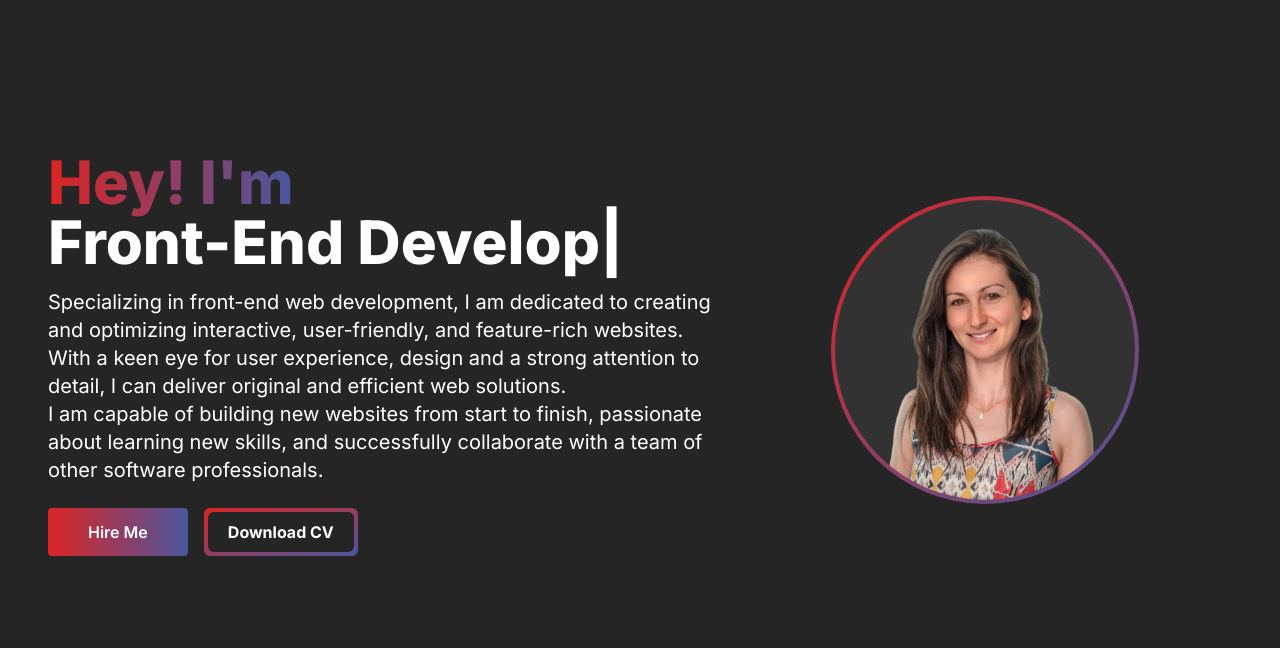
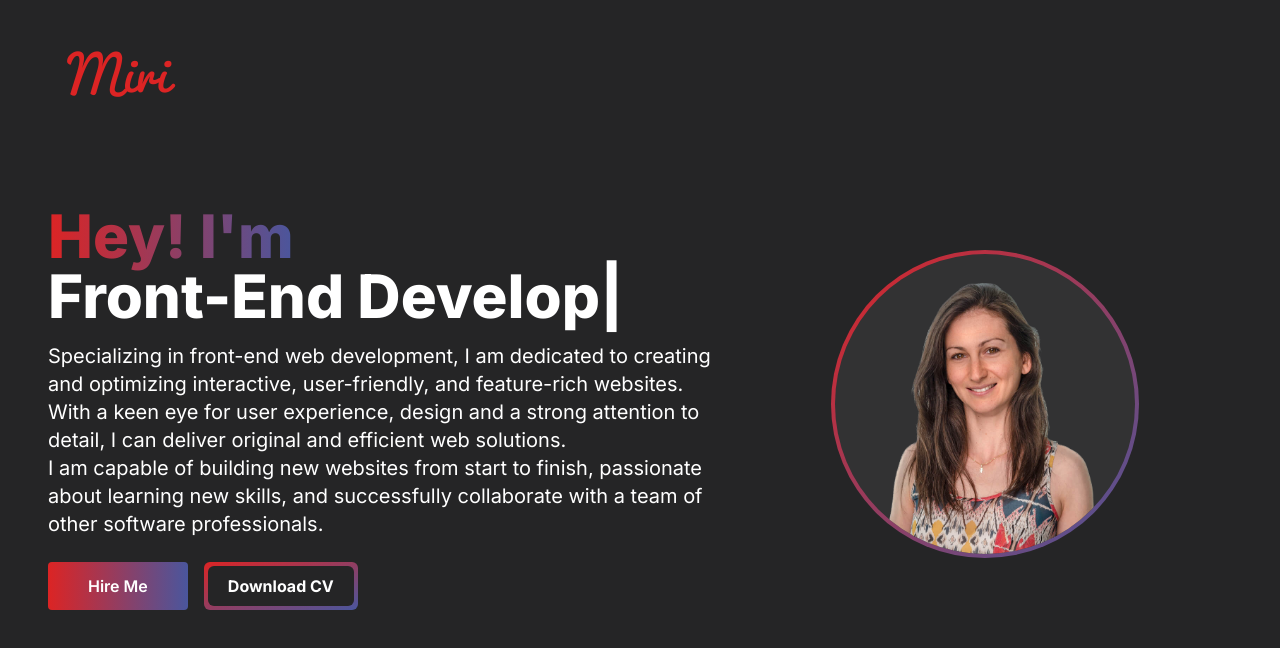
Before and after one commit to mirimar8/portfolio, a Next.js app in the folder portfolio/: page / in a window 1280 px wide. Shown: the top 648 px of the page. Built offline with nearby package versions, Linux system fonts and the light colour scheme.

Commit message:
Add a logo and a nav bar

```diff
--- /dev/null
+++ b/portfolio/app/components/NavLink.jsx
@@ -0,0 +1,13 @@
+import React from 'react'
+import Link from 'next/link'
+
+const NavLink = ({href,title}) => {
+  return (
+    <Link href={href}
+    className="">
+        {title}
+    </Link>
+  )
+}
+
+export default NavLink
--- /dev/null
+++ b/portfolio/app/components/Navbar.jsx
@@ -0,0 +1,29 @@
+import React from "react";
+import Link from "next/link";
+import Image from "next/image";
+import NavLink from "./Navlink";
+
+const Navbar = () => {
+  return (
+    <nav>
+      <div className="flex flex-wrap items-center justify-between mx-auto px-10">
+        <Link href={"/"}>
+          <Image
+            src="/images/logo.png"
+            alt="Miri logo"
+            width={150}
+            height={150}
+          />
+        </Link>
+        <div>
+            <ul>
+                <li></li>
+            </ul>
+
+        </div>
+      </div>
+    </nav>
+  );
+};
+
+export default Navbar;
--- a/portfolio/app/page.js
+++ b/portfolio/app/page.js
@@ -1,8 +1,10 @@
 import HeroSection from "./components/HeroSection";
+import Navbar from "./components/Navbar";
 export default function Home() {
   return (
     <main className="flex min-h-screen flex-col bg-[#252526]">
-      <div className="container mt-24 mx-auto px-12 py-4">
+      <Navbar />
+      <div className="container mx-auto px-12 py-4">
         <HeroSection />
       </div>
     </main>
```
Also changed, not shown: portfolio/public/images/logo.png (added).
